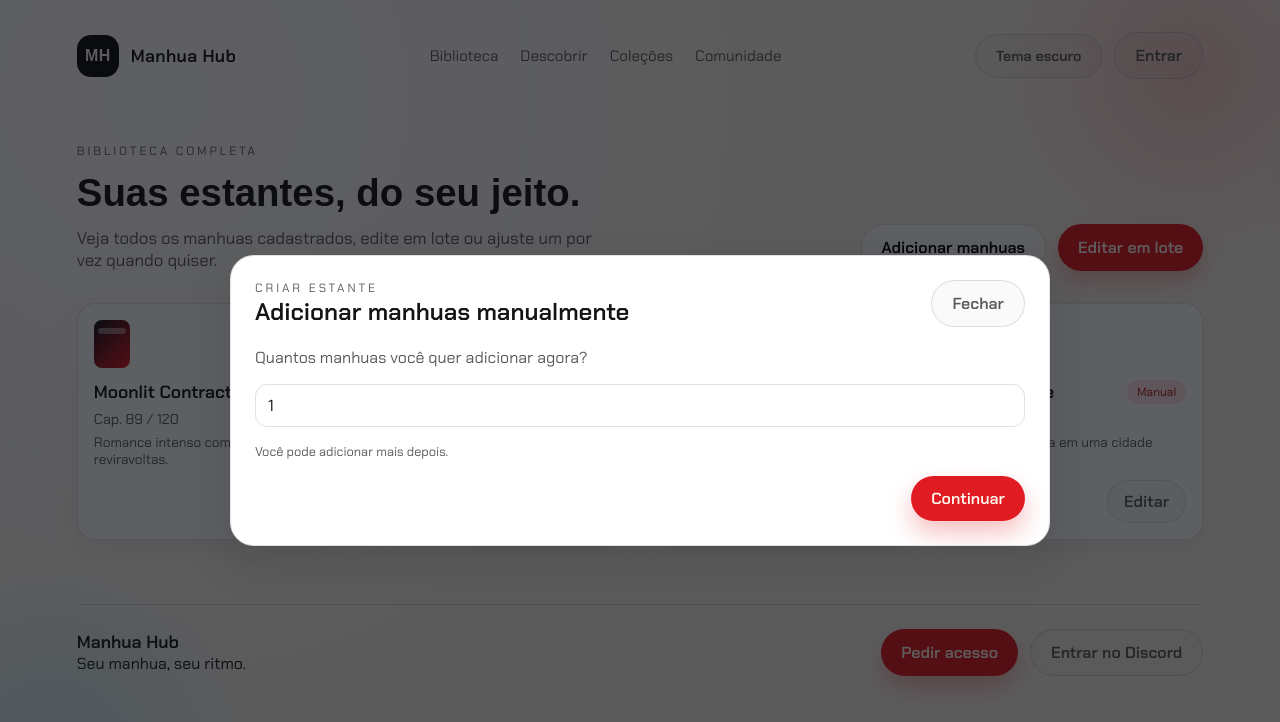
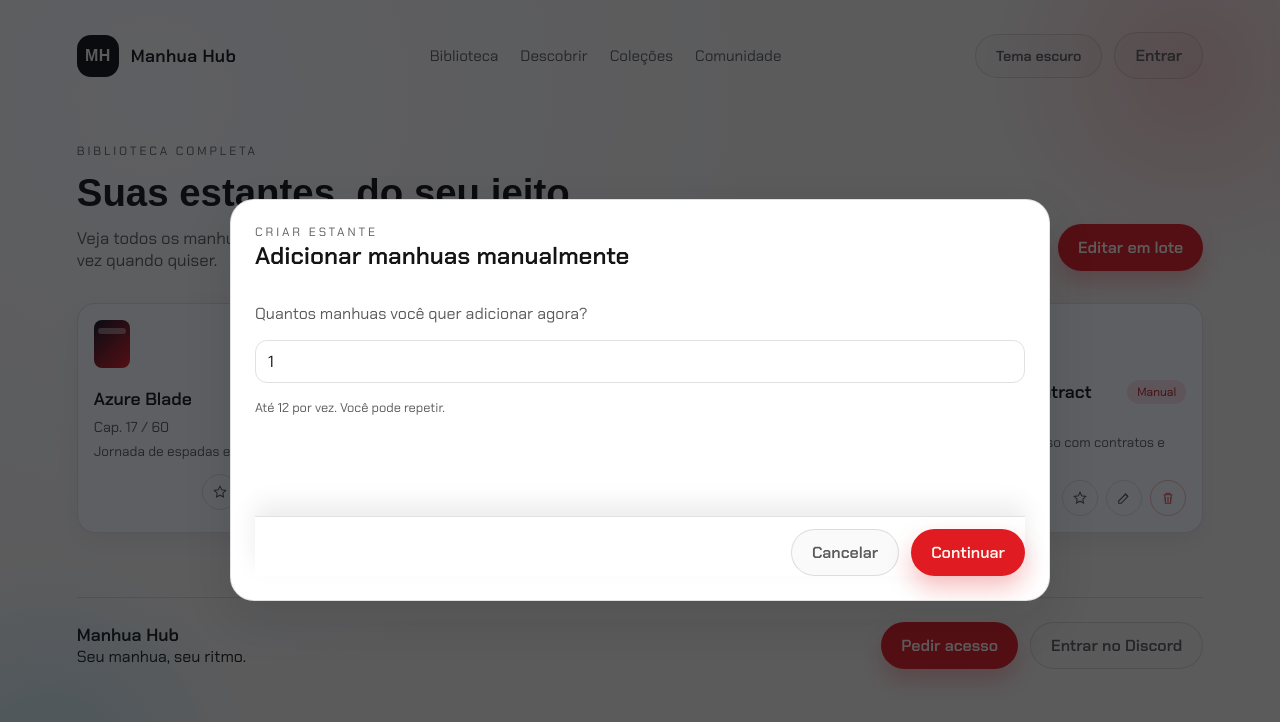
Before and after one commit to MrMrg69/cap-tracker, a React (Vite) app in the folder frontend/: page /biblioteca in a window 1280 px wide. Both pictures are taken after a click on the button "Adicionar manhuas". Shown: the top 722 px of the page. Built offline with nearby package versions, Linux system fonts and the light colour scheme; a web font is replaced by a local one.

Commit message:
UI do modal refinada + ações por ícone + favoritos

```diff
--- a/frontend/src/App.tsx
+++ b/frontend/src/App.tsx
@@ -12,6 +12,7 @@ type ShelfFormItem = {
   description: string;
   totalChapters: string;
   currentChapter: string;
+  favorite: boolean;
 };
 
 const initialManhuas: ManhuaItem[] = [
@@ -21,7 +22,8 @@ const initialManhuas: ManhuaItem[] = [
     description: "Romance intenso com contratos e reviravoltas.",
     totalChapters: 120,
     currentChapter: 89,
-    status: "Manual"
+    status: "Manual",
+    favorite: false
   },
   {
     id: "lotus-noir",
@@ -29,7 +31,8 @@ const initialManhuas: ManhuaItem[] = [
     description: "Intriga urbana com magia e mistério.",
     totalChapters: 80,
     currentChapter: 52,
-    status: "Manual"
+    status: "Manual",
+    favorite: false
   },
   {
     id: "azure-blade",
@@ -37,7 +40,8 @@ const initialManhuas: ManhuaItem[] = [
     description: "Jornada de espadas e clãs rivais.",
     totalChapters: 60,
     currentChapter: 17,
-    status: "Manual"
+    status: "Manual",
+    favorite: false
   },
   {
     id: "city-of-jade",
@@ -45,7 +49,8 @@ const initialManhuas: ManhuaItem[] = [
     description: "Cultivo e política em uma cidade lendária.",
     totalChapters: 240,
     currentChapter: 204,
-    status: "Manual"
+    status: "Manual",
+    favorite: false
   }
 ];
 
@@ -56,7 +61,8 @@ const importedManhuas: ManhuaItem[] = [
     description: "",
     totalChapters: 90,
     currentChapter: 13,
-    status: "Importado"
+    status: "Importado",
+    favorite: false
   },
   {
     id: "silver-harbor",
@@ -64,7 +70,8 @@ const importedManhuas: ManhuaItem[] = [
     description: "",
     totalChapters: 110,
     currentChapter: 77,
-    status: "Importado"
+    status: "Importado",
+    favorite: false
   }
 ];
 
@@ -90,6 +97,7 @@ export default function App() {
   const [shelfItems, setShelfItems] = useState<ShelfFormItem[]>([]);
   const [shelfError, setShelfError] = useState<string | null>(null);
   const [pendingHash, setPendingHash] = useState<string | null>(null);
+  const [editScopeIds, setEditScopeIds] = useState<string[]>([]);
 
   const scrollToId = (id: string) => {
     const target = document.getElementById(id);
@@ -181,22 +189,21 @@ export default function App() {
     ];
   }, [manhuas]);
 
-  const recentManhuas = useMemo(
-    () => manhuas.slice(0, 5),
-    [manhuas]
-  );
+  const recentManhuas = useMemo(() => manhuas.slice(0, 5), [manhuas]);
 
   const openShelfEdit = (items: ManhuaItem[]) => {
     setShelfMode("edit");
     setShelfError(null);
     setShelfStep("form");
+    setEditScopeIds(items.map((item) => item.id));
     setShelfItems(
       items.map((item) => ({
         id: item.id,
         name: item.name,
         description: item.description,
         totalChapters: String(item.totalChapters),
-        currentChapter: String(item.currentChapter)
+        currentChapter: String(item.currentChapter),
+        favorite: item.favorite
       }))
     );
     setIsShelfOpen(true);
@@ -208,6 +215,7 @@ export default function App() {
     setShelfCount(1);
     setShelfItems([]);
     setShelfStep("count");
+    setEditScopeIds([]);
     setIsShelfOpen(true);
   };
 
@@ -295,7 +303,8 @@ export default function App() {
       name: "",
       description: "",
       totalChapters: "",
-      currentChapter: ""
+      currentChapter: "",
+      favorite: false
     }));
     setShelfItems(items);
     setShelfStep("form");
@@ -311,6 +320,33 @@ export default function App() {
         itemIndex === index ? { ...item, [field]: value } : item
       )
     );
+  };
+
+  const handleShelfToggleFavorite = (index: number) => {
+    setShelfItems((current) =>
+      current.map((item, itemIndex) =>
+        itemIndex === index ? { ...item, favorite: !item.favorite } : item
+      )
+    );
+  };
+
+  const handleRemoveShelfItem = (index: number) => {
+    setShelfItems((current) => current.filter((_, itemIndex) => itemIndex !== index));
+  };
+
+  const handleToggleFavorite = (id: string) => {
+    setManhuas((current) =>
+      current.map((item) =>
+        item.id === id ? { ...item, favorite: !item.favorite } : item
+      )
+    );
+  };
+
+  const handleDeleteManhua = (id: string) => {
+    setManhuas((current) => current.filter((item) => item.id !== id));
+    if (shelfMode === "edit") {
+      setShelfItems((current) => current.filter((item) => item.id !== id));
+    }
   };
 
   const validateShelfItems = (items: ShelfFormItem[]) => {
@@ -433,6 +469,16 @@ export default function App() {
   };
 
   const handleSaveShelf = () => {
+    if (shelfMode === "edit" && shelfItems.length === 0) {
+      const removedIds = new Set(editScopeIds);
+      setManhuas((current) =>
+        current.filter((item) => !removedIds.has(item.id))
+      );
+      setNote("Manhuas removidos da estante.");
+      setIsShelfOpen(false);
+      return;
+    }
+
     const validationError = validateShelfItems(shelfItems);
     if (validationError) {
       setShelfError(validationError);
@@ -450,8 +496,17 @@ export default function App() {
     }
 
     if (shelfMode === "edit") {
+      const currentIds = new Set(
+        shelfItems.map((entry) => entry.id).filter(Boolean) as string[]
+      );
+      const removedIds = new Set(
+        editScopeIds.filter((id) => !currentIds.has(id))
+      );
+
       setManhuas((current) =>
-        current.map((item) => {
+        current
+          .filter((item) => !removedIds.has(item.id))
+          .map((item) => {
             const formItem = shelfItems.find((entry) => entry.id === item.id);
             if (!formItem) {
               return item;
@@ -469,7 +524,8 @@ export default function App() {
               name: formItem.name.trim(),
               description: formItem.description.trim(),
               totalChapters: total,
-            currentChapter: safeCurrent
+              currentChapter: safeCurrent,
+              favorite: formItem.favorite
             };
           })
       );
@@ -502,7 +558,8 @@ export default function App() {
         description: item.description.trim(),
         totalChapters: total,
         currentChapter,
-        status: "Manual"
+        status: "Manual",
+        favorite: item.favorite
       };
     });
 
@@ -583,6 +640,8 @@ export default function App() {
                 onCreateShelf={handleCreateShelf}
                 onEditBulk={handleEditAll}
                 onEditSingle={handleEditSingle}
+                onToggleFavorite={handleToggleFavorite}
+                onDeleteManhua={handleDeleteManhua}
               />
             }
           />
@@ -632,13 +691,11 @@ export default function App() {
                     : "Adicionar manhuas manualmente"}
                 </h2>
               </div>
-              <button className="btn btn-ghost" onClick={handleCloseShelf}>
-                Fechar
-              </button>
             </div>
 
+            <div className="modal-body">
               {shelfMode === "create" && shelfStep === "count" ? (
-              <div className="modal-body">
+                <>
                   <p className="modal-text">
                     Quantos manhuas você quer adicionar agora?
                   </p>
@@ -652,20 +709,10 @@ export default function App() {
                       setShelfCount(Number(event.target.value))
                     }
                   />
-                <p className="field-hint">
-                  Você pode adicionar mais depois.
-                </p>
-                <div className="modal-actions">
-                  <button
-                    className="btn btn-primary"
-                    onClick={handleConfirmCount}
-                  >
-                    Continuar
-                  </button>
-                </div>
-              </div>
+                  <p className="field-hint">Até 12 por vez. Você pode repetir.</p>
+                </>
               ) : (
-              <div className="modal-body">
+                <>
                   <div className="shelf-form">
                     {shelfItems.map((item, index) => (
                       <div
@@ -674,7 +721,38 @@ export default function App() {
                       >
                         <div className="shelf-card-header">
                           <span className={`series-cover tone-${(index % 4) + 1}`} />
+                          <div className="shelf-card-title">
                             <h3>Manhua {index + 1}</h3>
+                            <button
+                              type="button"
+                              className={`icon-btn${
+                                item.favorite ? " is-active" : ""
+                              }`}
+                              onClick={() => handleShelfToggleFavorite(index)}
+                              aria-pressed={item.favorite}
+                              aria-label={
+                                item.favorite ? "Desfavoritar" : "Favoritar"
+                              }
+                            >
+                              {item.favorite ? (
+                                <svg viewBox="0 0 24 24" aria-hidden="true">
+                                  <path
+                                    d="M12 3.5l2.6 5.3 5.9.9-4.2 4.1 1 5.8L12 16.8 6.7 19.6l1-5.8-4.2-4.1 5.9-.9L12 3.5z"
+                                    fill="currentColor"
+                                  />
+                                </svg>
+                              ) : (
+                                <svg viewBox="0 0 24 24" aria-hidden="true">
+                                  <path
+                                    d="M12 3.5l2.6 5.3 5.9.9-4.2 4.1 1 5.8L12 16.8 6.7 19.6l1-5.8-4.2-4.1 5.9-.9L12 3.5z"
+                                    fill="none"
+                                    stroke="currentColor"
+                                    strokeWidth="1.6"
+                                  />
+                                </svg>
+                              )}
+                            </button>
+                          </div>
                         </div>
                         <label className="field">
                           <span>
@@ -682,7 +760,8 @@ export default function App() {
                           </span>
                           <input
                             className={`input${
-                            isMissingRequiredField(item, "name") || isDuplicateName(item)
+                              isMissingRequiredField(item, "name") ||
+                              isDuplicateName(item)
                                 ? " input-required"
                                 : ""
                             }`}
@@ -752,6 +831,25 @@ export default function App() {
                             />
                           </label>
                         </div>
+                        <div className="shelf-card-actions">
+                          <button
+                            type="button"
+                            className="icon-btn danger"
+                            onClick={() => handleRemoveShelfItem(index)}
+                            aria-label="Remover manhua"
+                          >
+                            <svg viewBox="0 0 24 24" aria-hidden="true">
+                              <path
+                                d="M6 7h12M9 7V5h6v2m-7 4v7m4-7v7m4-7v7M7 7l1 13h8l1-13"
+                                fill="none"
+                                stroke="currentColor"
+                                strokeWidth="1.6"
+                                strokeLinecap="round"
+                                strokeLinejoin="round"
+                              />
+                            </svg>
+                          </button>
+                        </div>
                       </div>
                     ))}
                   </div>
@@ -760,16 +858,23 @@ export default function App() {
                       {shelfError}
                     </p>
                   ) : null}
+                </>
+              )}
+            </div>
             <div className="modal-actions">
               <button className="btn btn-ghost" onClick={handleCloseShelf}>
                 Cancelar
               </button>
+              {shelfMode === "create" && shelfStep === "count" ? (
+                <button className="btn btn-primary" onClick={handleConfirmCount}>
+                  Continuar
+                </button>
+              ) : (
                 <button className="btn btn-primary" onClick={handleSaveShelf}>
                   {shelfMode === "edit" ? "Salvar alterações" : "Salvar estante"}
                 </button>
+              )}
             </div>
-              </div>
-            )}
           </div>
         </div>
       ) : null}
--- a/frontend/src/pages/Library.tsx
+++ b/frontend/src/pages/Library.tsx
@@ -5,14 +5,26 @@ type LibraryPageProps = {
   onEditBulk: () => void;
   onEditSingle: (item: ManhuaItem) => void;
   onCreateShelf: () => void;
+  onToggleFavorite: (id: string) => void;
+  onDeleteManhua: (id: string) => void;
 };
 
 export default function Library({
   manhuas,
   onEditBulk,
   onEditSingle,
-  onCreateShelf
+  onCreateShelf,
+  onToggleFavorite,
+  onDeleteManhua
 }: LibraryPageProps) {
+  const sortedManhuas = [...manhuas].sort((a, b) => {
+    if (a.favorite === b.favorite) {
+      return a.name.localeCompare(b.name);
+    }
+
+    return a.favorite ? -1 : 1;
+  });
+
   return (
     <section className="library-page">
       <div className="library-hero">
@@ -35,7 +47,7 @@ export default function Library({
       </div>
 
       <div className="library-grid">
-        {manhuas.map((item, index) => (
+        {sortedManhuas.map((item, index) => (
           <article className="library-item" key={item.id}>
             <div className="library-cover">
               <span className={`series-cover tone-${(index % 4) + 1}`} />
@@ -43,7 +55,12 @@ export default function Library({
             <div className="library-content">
               <div className="library-meta">
                 <h3>{item.name}</h3>
-                <span className="library-tag">{item.status}</span>
+                <div className="library-tags">
+                  {item.favorite ? (
+                    <span className="library-tag library-favorite">Favorito</span>
+                  ) : null}
+                  <span className="library-tag">{item.status}</span>
+                </div>
               </div>
               <p className="library-sub">
                 Cap. {item.currentChapter} / {item.totalChapters}
@@ -54,10 +71,66 @@ export default function Library({
             </div>
             <div className="library-actions">
               <button
-                className="btn btn-ghost btn-compact"
+                className={`icon-btn${item.favorite ? " is-active" : ""}`}
+                onClick={() => onToggleFavorite(item.id)}
+                aria-pressed={item.favorite}
+                aria-label={item.favorite ? "Desfavoritar" : "Favoritar"}
+              >
+                {item.favorite ? (
+                  <svg viewBox="0 0 24 24" aria-hidden="true">
+                    <path
+                      d="M12 3.5l2.6 5.3 5.9.9-4.2 4.1 1 5.8L12 16.8 6.7 19.6l1-5.8-4.2-4.1 5.9-.9L12 3.5z"
+                      fill="currentColor"
+                    />
+                  </svg>
+                ) : (
+                  <svg viewBox="0 0 24 24" aria-hidden="true">
+                    <path
+                      d="M12 3.5l2.6 5.3 5.9.9-4.2 4.1 1 5.8L12 16.8 6.7 19.6l1-5.8-4.2-4.1 5.9-.9L12 3.5z"
+                      fill="none"
+                      stroke="currentColor"
+                      strokeWidth="1.6"
+                    />
+                  </svg>
+                )}
+              </button>
+              <button
+                className="icon-btn"
                 onClick={() => onEditSingle(item)}
+                aria-label="Editar manhua"
               >
-                Editar
+                <svg viewBox="0 0 24 24" aria-hidden="true">
+                  <path
+                    d="M4 16.5V20h3.5L18 9.5l-3.5-3.5L4 16.5z"
+                    fill="none"
+                    stroke="currentColor"
+                    strokeWidth="1.6"
+                    strokeLinejoin="round"
+                  />
+                  <path
+                    d="M13.5 6l3.5 3.5"
+                    fill="none"
+                    stroke="currentColor"
+                    strokeWidth="1.6"
+                    strokeLinecap="round"
+                  />
+                </svg>
+              </button>
+              <button
+                className="icon-btn danger"
+                onClick={() => onDeleteManhua(item.id)}
+                aria-label="Remover manhua"
+              >
+                <svg viewBox="0 0 24 24" aria-hidden="true">
+                  <path
+                    d="M6 7h12M9 7V5h6v2m-7 4v7m4-7v7m4-7v7M7 7l1 13h8l1-13"
+                    fill="none"
+                    stroke="currentColor"
+                    strokeWidth="1.6"
+                    strokeLinecap="round"
+                    strokeLinejoin="round"
+                  />
+                </svg>
               </button>
             </div>
           </article>
--- a/frontend/src/repositories/manhuaRepository.ts
+++ b/frontend/src/repositories/manhuaRepository.ts
@@ -17,8 +17,37 @@ const safeParse = (raw: string | null) => {
   }
 };
 
+const normalizeItem = (item: unknown): ManhuaItem | null => {
+  if (!item || typeof item !== "object") {
+    return null;
+  }
+
+  const data = item as Partial<ManhuaItem>;
+  if (!data.id || !data.name || !data.status) {
+    return null;
+  }
+
+  const total = Number(data.totalChapters);
+  const current = Number(data.currentChapter);
+  if (!Number.isFinite(total) || !Number.isFinite(current)) {
+    return null;
+  }
+
+  return {
+    id: String(data.id),
+    name: String(data.name),
+    description: String(data.description ?? ""),
+    totalChapters: total,
+    currentChapter: current,
+    status: String(data.status),
+    favorite: Boolean(data.favorite)
+  };
+};
+
 const sanitize = (items: unknown[]): ManhuaItem[] =>
-  items.filter((item): item is ManhuaItem => Boolean(item && typeof item === "object"));
+  items
+    .map(normalizeItem)
+    .filter((item): item is ManhuaItem => item !== null);
 
 const load = (fallback: ManhuaItem[]) => {
   if (!isBrowser()) {
@@ -36,6 +65,7 @@ const load = (fallback: ManhuaItem[]) => {
     return fallback;
   }
 
+  window.localStorage.setItem(STORAGE_KEY, JSON.stringify(sanitized));
   return sanitized;
 };
 
--- a/frontend/src/styles/app.css
+++ b/frontend/src/styles/app.css
@@ -322,6 +322,17 @@ main {
 
 .series-title {
   font-weight: 600;
+  display: flex;
+  align-items: center;
+  gap: 8px;
+}
+
+.series-badge {
+  font-size: 0.7rem;
+  padding: 2px 8px;
+  border-radius: 999px;
+  background: rgba(225, 27, 34, 0.12);
+  color: var(--accent-strong);
 }
 
 .series-sub {
@@ -411,6 +422,12 @@ main {
   gap: 12px;
 }
 
+.library-tags {
+  display: inline-flex;
+  gap: 8px;
+  align-items: center;
+}
+
 .library-meta h3 {
   font-size: 1.1rem;
 }
@@ -421,6 +438,10 @@ main {
   padding: 4px 10px;
   border-radius: 999px;
   background: rgba(225, 27, 34, 0.12);
+}
+
+.library-favorite {
+  background: rgba(255, 59, 59, 0.2);
 }
 
 .library-sub {
@@ -436,6 +457,8 @@ main {
 .library-actions {
   display: flex;
   justify-content: flex-end;
+  gap: 8px;
+  flex-wrap: wrap;
 }
 
 .modal-backdrop {
@@ -455,10 +478,11 @@ main {
   box-shadow: var(--shadow);
   border: 1px solid var(--stroke);
   padding: 24px;
-  display: grid;
+  display: flex;
+  flex-direction: column;
   gap: 20px;
   max-height: 90vh;
-  overflow: auto;
+  overflow: hidden;
 }
 
 .modal-header {
@@ -466,11 +490,20 @@ main {
   align-items: center;
   justify-content: space-between;
   gap: 16px;
+  position: sticky;
+  top: 0;
+  background: var(--surface);
+  z-index: 2;
+  padding-bottom: 12px;
 }
 
 .modal-body {
   display: grid;
   gap: 16px;
+  overflow: auto;
+  padding-bottom: 80px;
+  flex: 1;
+  min-height: 0;
 }
 
 .modal-text {
@@ -482,6 +515,13 @@ main {
   justify-content: flex-end;
   gap: 12px;
   flex-wrap: wrap;
+  position: sticky;
+  bottom: 0;
+  background: var(--surface);
+  padding-top: 12px;
+  border-top: 1px solid var(--stroke);
+  box-shadow: 0 -12px 24px rgba(15, 15, 18, 0.08);
+  z-index: 2;
 }
 
 .shelf-form {
@@ -502,6 +542,47 @@ main {
   display: flex;
   align-items: center;
   gap: 12px;
+}
+
+.shelf-card-actions {
+  display: flex;
+  justify-content: flex-end;
+}
+
+.shelf-card-title {
+  display: flex;
+  align-items: center;
+  justify-content: space-between;
+  gap: 12px;
+  width: 100%;
+}
+
+.icon-btn {
+  width: 36px;
+  height: 36px;
+  border-radius: 50%;
+  border: 1px solid var(--stroke);
+  display: grid;
+  place-items: center;
+  color: var(--muted);
+  background: transparent;
+  font-size: 1rem;
+}
+
+.icon-btn svg {
+  width: 16px;
+  height: 16px;
+}
+
+.icon-btn.is-active {
+  color: var(--accent-strong);
+  border-color: rgba(225, 27, 34, 0.4);
+  background: rgba(225, 27, 34, 0.12);
+}
+
+.icon-btn.danger {
+  color: #d95454;
+  border-color: rgba(217, 84, 84, 0.4);
 }
 
 .field {
@@ -734,6 +815,11 @@ body[data-theme="dark"] .shelf-card {
   background: rgba(248, 248, 248, 0.03);
 }
 
+body[data-theme="dark"] .icon-btn {
+  background: rgba(248, 248, 248, 0.04);
+  color: var(--text);
+}
+
 body[data-theme="dark"] .library-item {
   background: rgba(20, 24, 34, 0.9);
 }
--- a/frontend/src/types/manhua.ts
+++ b/frontend/src/types/manhua.ts
@@ -5,6 +5,7 @@ export type ManhuaItem = {
   totalChapters: number;
   currentChapter: number;
   status: string;
+  favorite: boolean;
 };
 
 export type StatItem = {
```
Also changed, not shown: frontend/src/pages/Home.tsx (+6 -1 lines). Lines whose indentation alone changed are shown as unchanged.
